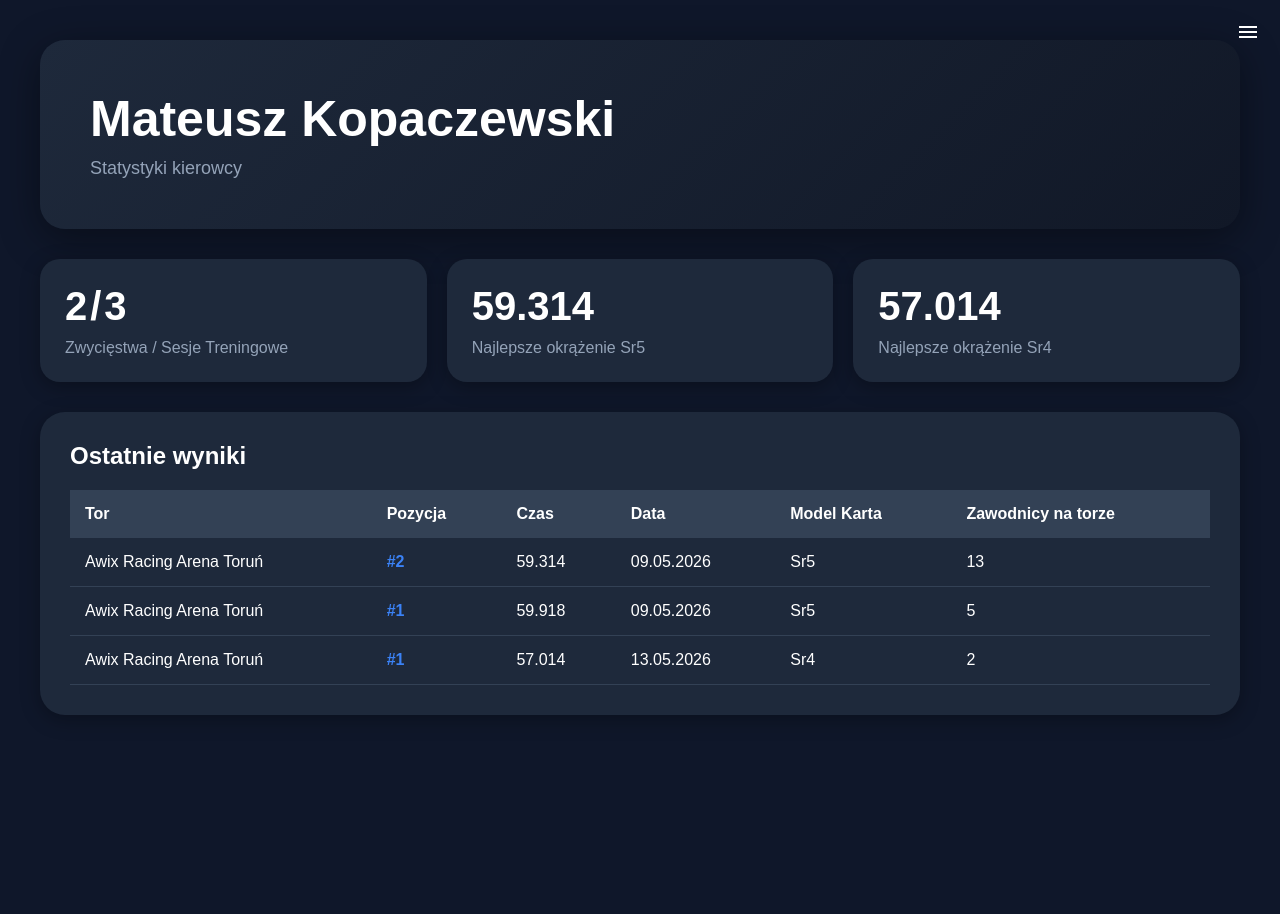
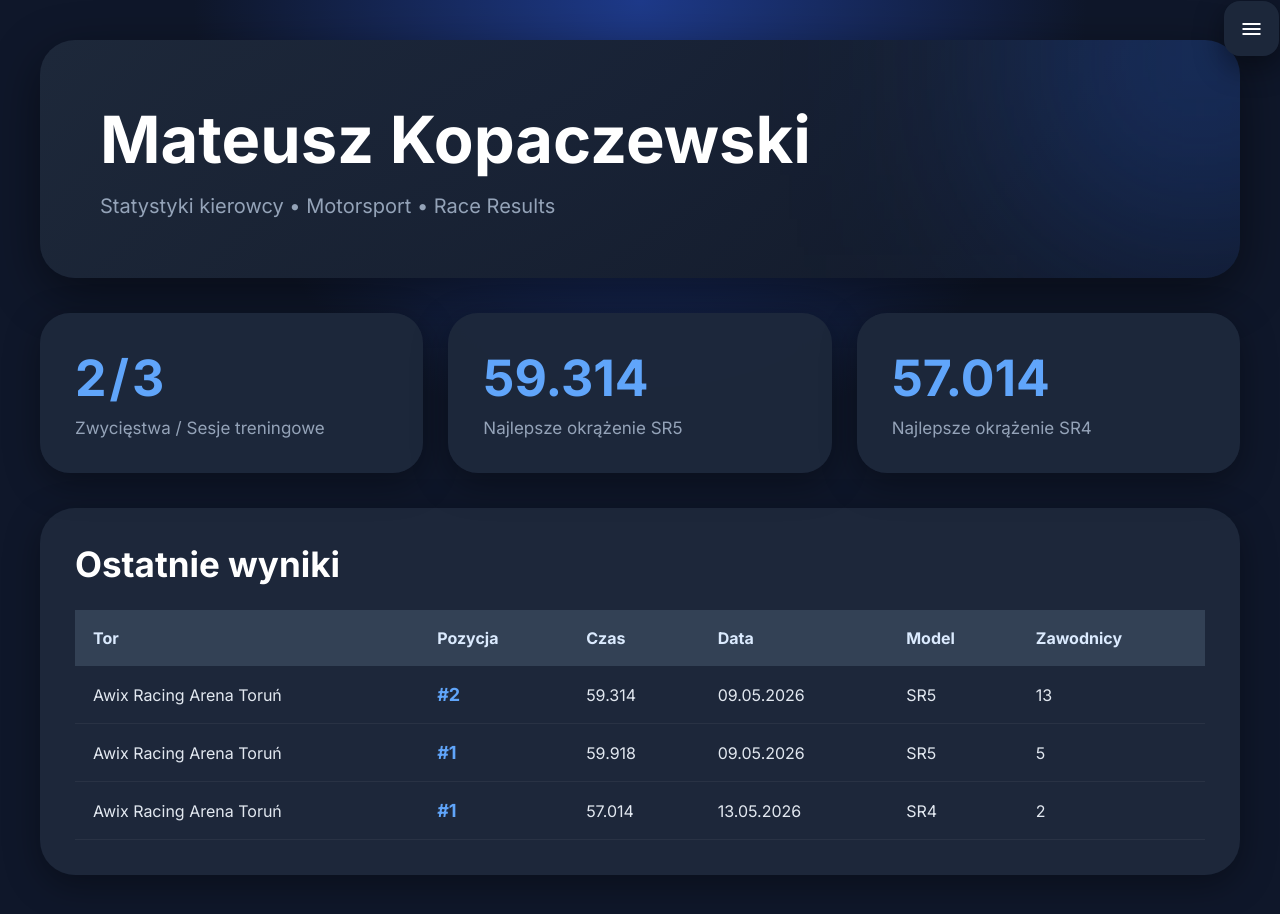
Before and after one commit to mkracing/mkracing.github.io, a plain HTML site: page index.html in a window 1280 px wide. Before the commit the page ends 800 px from the top, so only its background shows below. Drawn offline with nearby package versions, Linux system fonts and the light colour scheme.

Commit message:
Add files via upload

```diff
--- a/index.html
+++ b/index.html
@@ -1,191 +1,366 @@
-
 <!DOCTYPE html>
 <html lang="pl">
 <head>
     <meta charset="UTF-8">
     <meta name="viewport" content="width=device-width, initial-scale=1.0">
 
-<meta name="google-site-verification" content="kUAprVCY8oTKV87CdWIPHE3-_4pBoOX5Z_O4ExaQb2c" />
+    <meta name="google-site-verification"
+    content="kUAprVCY8oTKV87CdWIPHE3-_4pBoOX5Z_O4ExaQb2c" />
 
     <title>Mateusz Kopaczewski - Wyniki</title>
 
-	<link rel="stylesheet" href="https://fonts.googleapis.com/css2?family=Material+Symbols+Outlined:opsz,wght,FILL,GRAD@24,400,0,0&icon_names=menu" />
+    <link rel="stylesheet"
+    href="https://fonts.googleapis.com/css2?family=Material+Symbols+Outlined" />
 
+    <link href="https://fonts.googleapis.com/css2?family=Inter:wght@300;400;600;700;800&display=swap"
+    rel="stylesheet">
 
     <style>
 
-        * {
-            margin: 0;
-            padding: 0;
-            box-sizing: border-box;
+        *{
+            margin:0;
+            padding:0;
+            box-sizing:border-box;
         }
 
-        body {
-            background: #0f172a;
-            color: white;
-            font-family: Arial, sans-serif;
-            padding: 40px;
-			position:relative;
+        body{
+            background:
+            radial-gradient(circle at top,#1e3a8a 0%,#0f172a 40%);
+            color:white;
+            font-family:'Inter',sans-serif;
+            padding:40px;
+            min-height:100vh;
         }
 
-        .container {
-            max-width: 1200px;
-            margin: auto;
+        .container{
+            max-width:1200px;
+            margin:auto;
         }
 
-        .hero {
-            background: linear-gradient(135deg, #1e293b, #111827);
-            padding: 50px;
-            border-radius: 25px;
-            margin-bottom: 30px;
-            box-shadow: 0 10px 40px rgba(0,0,0,0.4);
+        .menu-box{
+            position:fixed;
+            top:1px;
+            right:1px;
+            z-index:9999;
         }
 
-        .hero h1 {
-            font-size: 50px;
-            margin-bottom: 10px;
+        .menu-button{
+            background:rgba(30,41,59,0.95);
+            border:none;
+            color:white;
+            width:55px;
+            height:55px;
+            border-radius:16px;
+            cursor:pointer;
+            backdrop-filter:blur(10px);
+            box-shadow:0 10px 30px rgba(0,0,0,0.45);
+            transition:0.25s;
+
+            display:flex;
+            align-items:center;
+            justify-content:center;
         }
 
-        .hero p {
-            color: #94a3b8;
-            font-size: 18px;
+        .menu-button:hover{
+            background:#334155;
+            transform:scale(1.03);
         }
 
-        .stats {
-            display: flex;
-            gap: 20px;
-            margin-bottom: 30px;
-            flex-wrap: wrap;
+        .dropdown{
+            position:absolute;
+            top:65px;
+            right:0;
+
+            background:rgba(30,41,59,0.98);
+            border-radius:22px;
+            overflow:hidden;
+            width:240px;
+
+            backdrop-filter:blur(15px);
+            box-shadow:0 10px 40px rgba(0,0,0,0.45);
+
+            opacity:0;
+            visibility:hidden;
+            transform:translateY(-10px);
+
+            transition:
+            opacity 0.25s ease,
+            transform 0.25s ease,
+            visibility 0.25s;
         }
 
-        .card {
-            flex: 1;
-            min-width: 220px;
-            background: #1e293b;
-            padding: 25px;
-            border-radius: 20px;
-            box-shadow: 0 5px 20px rgba(0,0,0,0.3);
+        .menu-box:hover .dropdown{
+
+            opacity:1;
+            visibility:visible;
+            transform:translateY(0);
+
         }
 
-        .card h2 {
-            font-size: 40px;
-            margin-bottom: 10px;
+        .dropdown a{
+            display:block;
+            padding:18px 22px;
+            color:white;
+            text-decoration:none;
+            transition:0.2s;
+            border-bottom:1px solid rgba(255,255,255,0.05);
+            font-weight:600;
         }
 
-        .card p {
-            color: #94a3b8;
+        .dropdown a:hover{
+            background:#334155;
+            padding-left:30px;
         }
 
-        .results {
-            background: #1e293b;
-            padding: 30px;
-            border-radius: 25px;
-            box-shadow: 0 5px 20px rgba(0,0,0,0.3);
+        .hero{
+            background:
+            linear-gradient(
+            135deg,
+            rgba(30,41,59,0.95),
+            rgba(17,24,39,0.95));
+
+            padding:60px;
+            border-radius:35px;
+            margin-bottom:35px;
+            box-shadow:0 15px 50px rgba(0,0,0,0.45);
+            position:relative;
+            overflow:hidden;
         }
 
-        table {
-            width: 100%;
-            border-collapse: collapse;
-            margin-top: 20px;
+        .hero::before{
+            content:"";
+            position:absolute;
+            width:320px;
+            height:320px;
+            background:#2563eb;
+            filter:blur(130px);
+            top:-140px;
+            right:-120px;
+            opacity:0.35;
         }
 
-        th {
-            background: #334155;
-            padding: 15px;
-            text-align: left;
+        .hero h1{
+            font-size:65px;
+            margin-bottom:15px;
+            position:relative;
+            z-index:2;
         }
 
-        td {
-            padding: 15px;
-            border-bottom: 1px solid #334155;
+        .hero p{
+            color:#94a3b8;
+            font-size:20px;
+            position:relative;
+            z-index:2;
         }
 
-        tr:hover {
-            background: rgba(255,255,255,0.05);
+        .stats{
+            display:flex;
+            gap:25px;
+            margin-bottom:35px;
+            flex-wrap:wrap;
         }
 
-        .best {
-            color: #3b82f6;
-            font-weight: bold;
+        .card{
+            flex:1;
+            min-width:240px;
+            background:rgba(30,41,59,0.95);
+            padding:35px;
+            border-radius:30px;
+            backdrop-filter:blur(15px);
+            box-shadow:0 10px 35px rgba(0,0,0,0.35);
+            transition:0.25s;
         }
 
-		.prawy{
-			position: absolute;
-			top:20px;
-			right:20px;
+        .card:hover{
+            transform:translateY(-8px);
+        }
 
+        .card h2{
+            font-size:50px;
+            margin-bottom:10px;
+            color:#60a5fa;
+        }
 
+        .card p{
+            color:#94a3b8;
+            font-size:17px;
+        }
+
+        .results{
+            background:rgba(30,41,59,0.95);
+            padding:35px;
+            border-radius:35px;
+            box-shadow:0 10px 35px rgba(0,0,0,0.35);
+            overflow-x:auto;
+        }
+
+        .results h2{
+            margin-bottom:25px;
+            font-size:35px;
+        }
+
+        table{
+            width:100%;
+            border-collapse:collapse;
+        }
+
+        th{
+            background:#334155;
+            padding:18px;
+            text-align:left;
+            color:#dbeafe;
+        }
+
+        td{
+            padding:18px;
+            border-bottom:1px solid rgba(255,255,255,0.05);
+            color:#e2e8f0;
+        }
+
+        tr{
+            transition:0.2s;
+        }
+
+        tr:hover{
+            background:rgba(255,255,255,0.05);
+        }
+
+        .best{
+            color:#60a5fa;
+            font-weight:700;
+            font-size:18px;
         }
 
         #races{
             letter-spacing:3px;
         }
 
-        @media(max-width: 700px) {
+        @media(max-width:700px){
 
-            body {
-                padding: 20px;
+            body{
+                padding:20px;
             }
 
-            .hero h1 {
-                font-size: 35px;
+            .hero{
+                padding:35px;
             }
 
-            .stats {
-                flex-direction: column;
+            .hero h1{
+                font-size:42px;
+            }
+
+            .stats{
+                flex-direction:column;
             }
 
         }
 
-
     </style>
 </head>
+
 <body>
-	<span class="material-symbols-outlined prawy">
+
+    <div class="menu-box">
+
+        <button class="menu-button">
+
+            <span class="material-symbols-outlined">
                 menu
             </span>
+
+        </button>
+
+        <div class="dropdown">
+
+            <a href="index.html">
+                🏁 Wyniki
+            </a>
+
+            <a href="historia.html">
+                🔥 Historia
+            </a>
+
+            <a href="datek.html">
+                💙 Wesprzyj
+            </a>
+
+        </div>
+
+    </div>
 
     <div class="container">
 
         <section class="hero">
-            <h1>Mateusz Kopaczewski</h1>
-            <p>Statystyki kierowcy</p>
+
+            <h1>
+                Mateusz Kopaczewski
+            </h1>
+
+            <p>
+                Statystyki kierowcy • Motorsport • Race Results
+            </p>
+
         </section>
 
         <section class="stats">
 
             <div class="card">
-                <h2 id="races">2/3</h2>
-                <p>Zwycięstwa / Sesje Treningowe</p>
+
+                <h2 id="races">
+                    2/3
+                </h2>
+
+                <p>
+                    Zwycięstwa / Sesje treningowe
+                </p>
+
             </div>
 
             <div class="card">
-                <h2 id="bestlapsr5">59.314</h2>
-                <p>Najlepsze okrążenie Sr5</p>
+
+                <h2 id="bestlapsr5">
+                    59.314
+                </h2>
+
+                <p>
+                    Najlepsze okrążenie SR5
+                </p>
+
             </div>
 
             <div class="card">
-                <h2 id="bestlap">57.014</h2>
-                <p>Najlepsze okrążenie Sr4</p>
+
+                <h2 id="bestlap">
+                    57.014
+                </h2>
+
+                <p>
+                    Najlepsze okrążenie SR4
+                </p>
+
             </div>
 
         </section>
 
         <section class="results">
 
-            <h2>Ostatnie wyniki</h2>
+            <h2>
+                Ostatnie wyniki
+            </h2>
 
             <table>
 
                 <thead>
+
                     <tr>
                         <th>Tor</th>
                         <th>Pozycja</th>
                         <th>Czas</th>
                         <th>Data</th>
-                        <th>Model Karta</th>
-                        <th>Zawodnicy na torze</th>
+                        <th>Model</th>
+                        <th>Zawodnicy</th>
                     </tr>
+
                 </thead>
 
                 <tbody id="resultsTable">
@@ -208,7 +383,7 @@ menu
                 liczba_zawodników: "13",
                 lap: "59.314",
                 date: "09.05.2026",
-				model_karta:"Sr5"
+                model_karta:"SR5"
             },
 
             {
@@ -217,7 +392,7 @@ menu
                 liczba_zawodników: "5",
                 lap: "59.918",
                 date: "09.05.2026",
-				model_karta:"Sr5"
+                model_karta:"SR5"
             },
 
             {
@@ -226,24 +401,36 @@ menu
                 liczba_zawodników: "2",
                 lap: "57.014",
                 date: "13.05.2026",
-				model_karta: "Sr4",
+                model_karta:"SR4"
             }
 
         ];
 
-        const table = document.getElementById("resultsTable");
+        const table =
+        document.getElementById("resultsTable");
 
         results.forEach(result => {
 
             table.innerHTML += `
+
                 <tr>
+
                     <td>${result.track}</td>
-                    <td class="best">#${result.position}</td>
+
+                    <td class="best">
+                        #${result.position}
+                    </td>
+
                     <td>${result.lap}</td>
+
                     <td>${result.date}</td>
+
                     <td>${result.model_karta}</td>
+
                     <td>${result.liczba_zawodników}</td>
+
                 </tr>
+
             `;
 
         });
```
Lines whose indentation alone changed are shown as unchanged.
